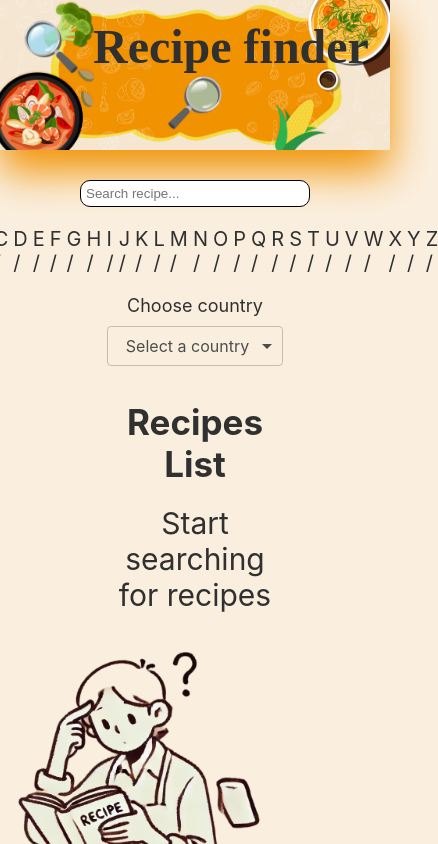
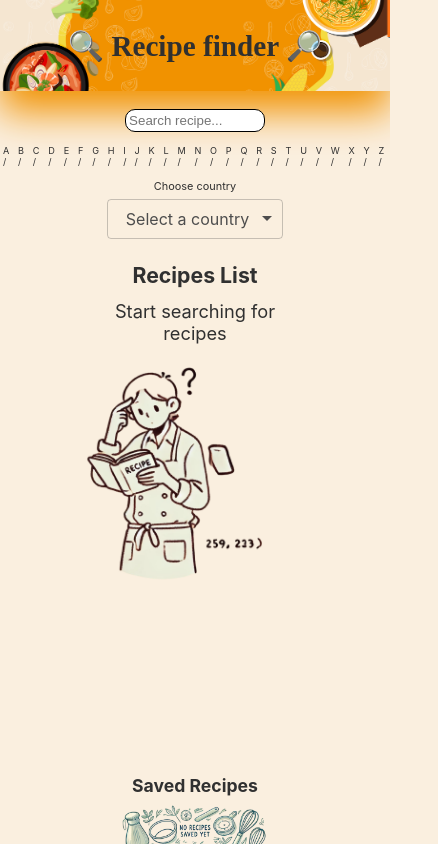
Before and after one commit to W-Pawlik/Recipe-Finder, a React (Create React App) app in the folder recipe-finder/: page / in a window 390 px wide. Shown: the top 844 px of the page, 438 px wide, since content can reach past the window. Built offline with nearby package versions, Linux system fonts and the light colour scheme.

Commit message:
Responsive design
Added responsive design.

```diff
--- a/recipe-finder/src/components/Main/main.css
+++ b/recipe-finder/src/components/Main/main.css
@@ -243,3 +243,30 @@
 .countrySeach p {
   margin-bottom: 1rem;
 }
+
+@media (max-width: 1100px) {
+  .slick-list {
+    width: 80rem;
+  }
+}
+
+@media (max-width: 940px) {
+  .slick-list {
+    width: 65rem;
+  }
+}
+
+@media (max-width: 780px) {
+  .slick-list {
+    width: 55rem;
+  }
+}
+
+@media (max-width: 540px) {
+  .slick-list {
+    width: 40rem;
+  }
+  .alphabet-container {
+    font-size: 1.5rem;
+  }
+}
--- a/recipe-finder/src/styles/index.css
+++ b/recipe-finder/src/styles/index.css
@@ -27,3 +27,15 @@
   font-family: source-code-pro, Menlo, Monaco, Consolas, "Courier New",
     monospace;
 }
+
+@media (max-width: 768px) {
+  html {
+    font-size: 50%;
+  }
+}
+
+@media (max-width: 540px) {
+  html {
+    font-size: 38%;
+  }
+}
```
